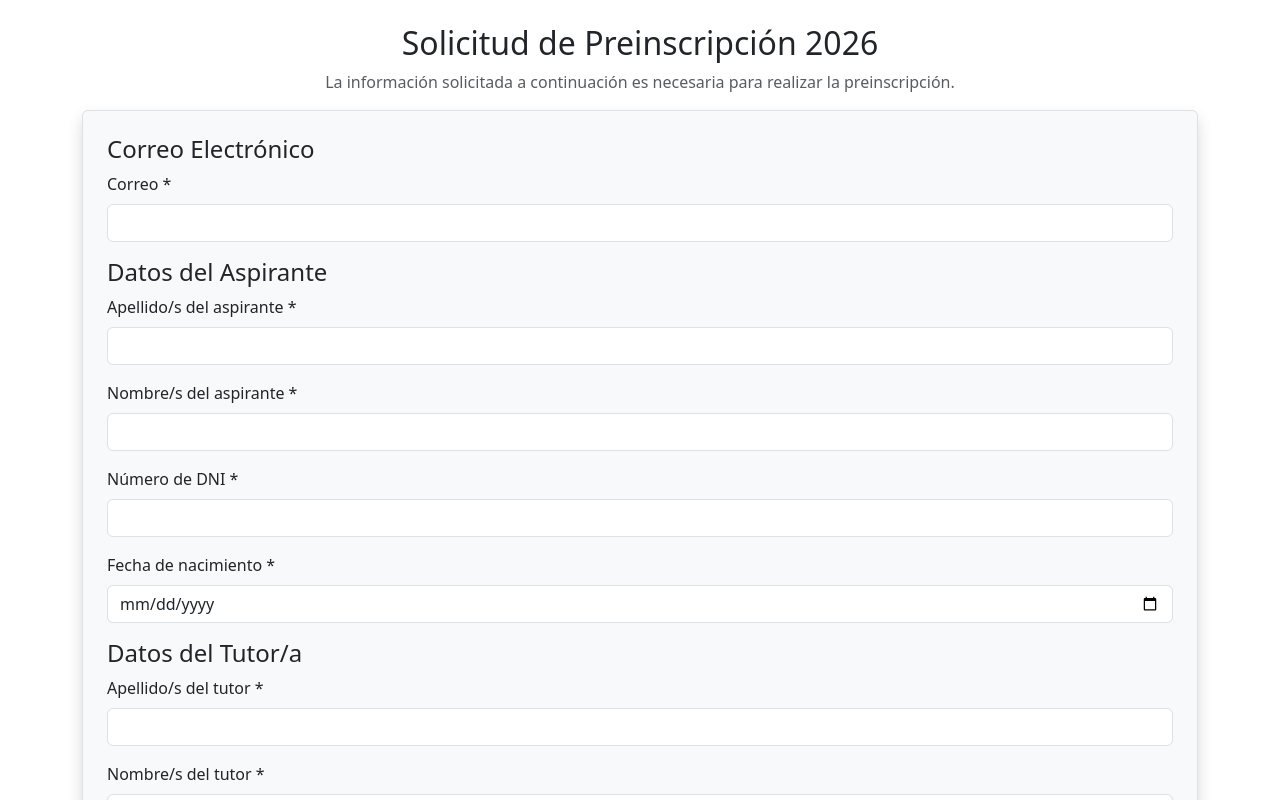
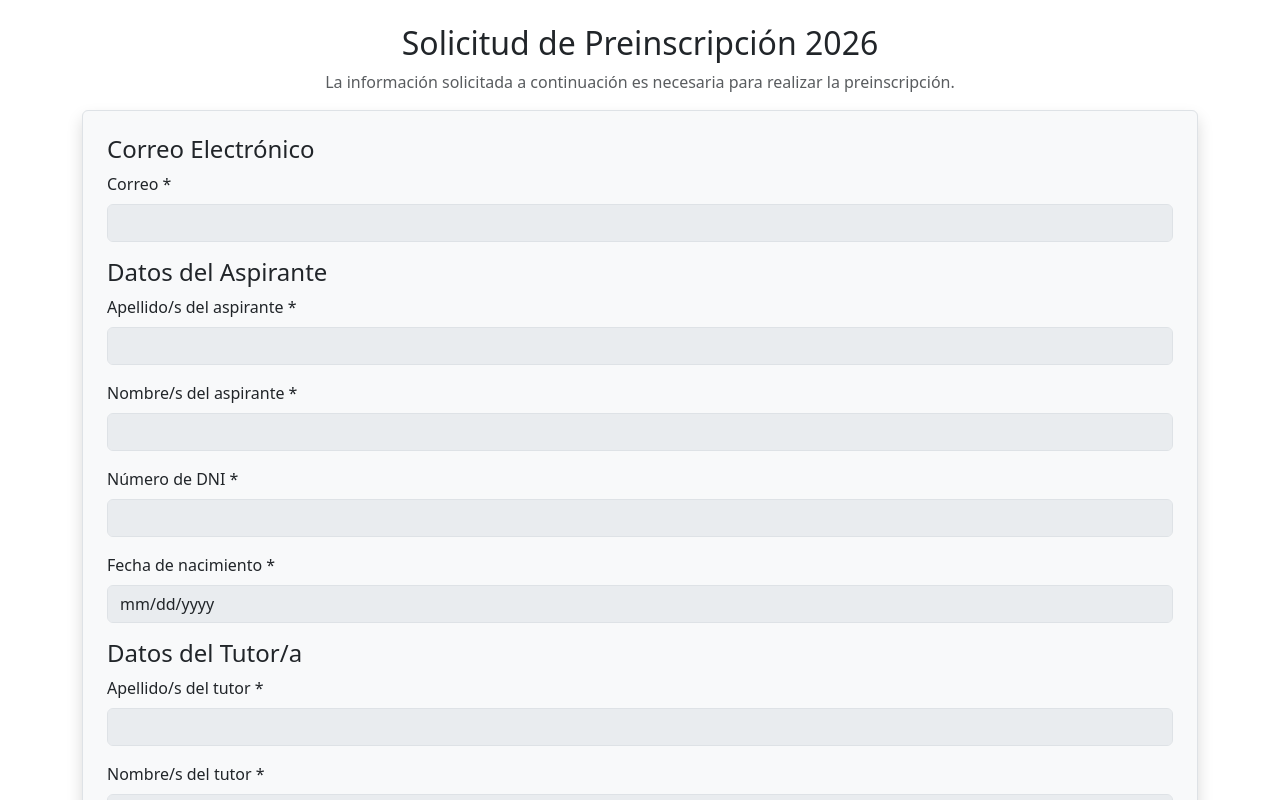
Before and after one commit to Ulises-Gordillo-1999/Sorteo, a React (Create React App) app in the folder frontend/: page /inscripcion in a window 1280 px wide. Shown: the top 800 px of the page. Built offline with nearby package versions, Linux system fonts and the light colour scheme.

Commit message:
formulario deshabilitado hasta la fecha que se realiza el sorteo

```diff
--- a/frontend/src/components/FormularioAspirante.js
+++ b/frontend/src/components/FormularioAspirante.js
@@ -23,7 +23,12 @@ const FormularioAspirante = () => {
       const file = files?.[0];
       if (!file) return;
       // Validación simple: tipos y tamaño (2MB)
-      const okTypes = ["image/jpeg", "image/png", "image/webp", "application/pdf"];
+      const okTypes = [
+        "image/jpeg",
+        "image/png",
+        "image/webp",
+        "application/pdf",
+      ];
       if (!okTypes.includes(file.type)) {
         alert("El DNI debe ser imagen (jpg, png, webp) o PDF.");
         e.target.value = "";
@@ -91,10 +96,15 @@ const FormularioAspirante = () => {
     <div className="container mt-4">
       <h2 className="text-center">Solicitud de Preinscripción 2026</h2>
       <p className="text-muted text-center">
-        La información solicitada a continuación es necesaria para realizar la preinscripción.
+        La información solicitada a continuación es necesaria para realizar la
+        preinscripción.
       </p>
 
-      <form onSubmit={handleSubmit} className="p-4 border rounded shadow bg-light">
+      <form
+        onSubmit={handleSubmit}
+        className="p-4 border rounded shadow bg-light"
+      >
+        <fieldset disabled>
           {/* Sección 1 - Correo */}
           <h4>Correo Electrónico</h4>
           <div className="mb-3">
@@ -216,13 +226,16 @@ const FormularioAspirante = () => {
               onChange={handleChange}
               required
             />
-          <small className="text-muted">Máximo 2MB. Formatos: JPG, PNG, WEBP o PDF.</small>
+            <small className="text-muted">
+              Máximo 2MB. Formatos: JPG, PNG, WEBP o PDF.
+            </small>
           </div>
 
           {/* Botón de envío */}
           <button type="submit" className="btn btn-primary w-100">
             Enviar Solicitud
           </button>
+        </fieldset>
       </form>
     </div>
   );
```
Also changed, not shown: 3 other files (tests, documents, lock files or other folders). Lines whose indentation alone changed are shown as unchanged.
